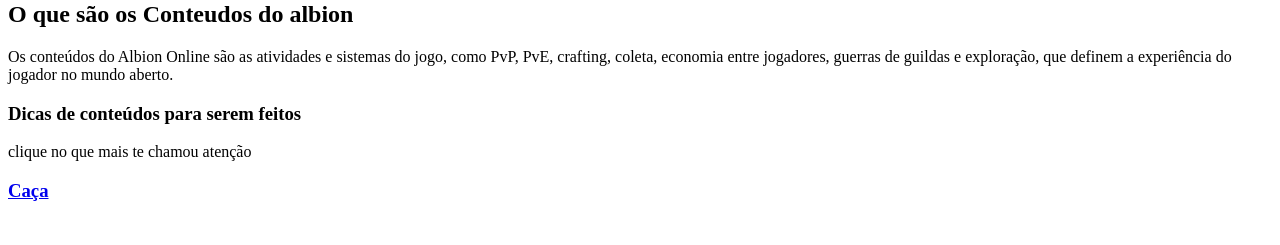
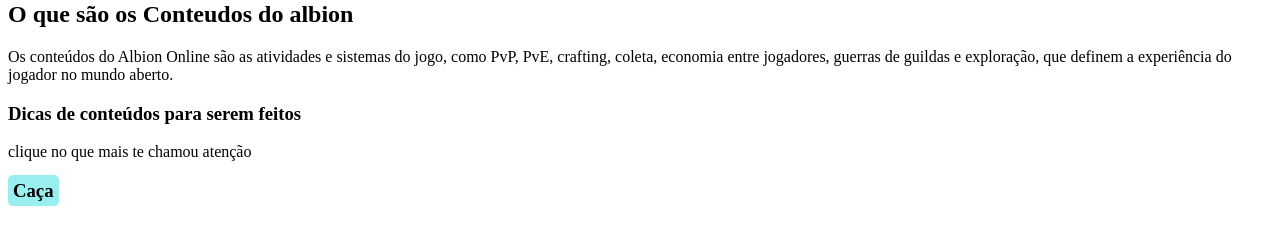
Before and after one commit to abidyelmartinsdemoraes26-art/Albion_inciante, a plain HTML site: page index.html in a window 1280 px wide. Shown: the part 79-324 px from the top of the page. Drawn offline with Linux system fonts and the light colour scheme.

Commit message:
configurando botao

```diff
--- /dev/null
+++ b/estilo/style.css
@@ -0,0 +1,14 @@
+@charset "UTF-8";
+
+.botao_de_conteudo {
+    background-color: rgba(10, 217, 217, 0.415);
+    color: black;
+    margin: auto;
+    border-radius: 5px;
+    padding: 5px;
+    text-decoration: none;
+}
+
+:hover.botao_de_conteudo {
+    text-decoration: underline;
+}
--- a/index.html
+++ b/index.html
@@ -4,6 +4,7 @@
     <meta charset="UTF-8">
     <meta name="viewport" content="width=device-width, initial-scale=1.0">
     <title>Albion_para_iniciantes</title>
+    <link rel="stylesheet" href="estilo/style.css">
 </head>
 <body>
     <header>
@@ -23,7 +24,7 @@
 
         <p>clique no que mais te chamou atenção</p>
 
-        <h3><a href="caça.html">Caça</a></h3>
+        <h3><a href="caça.html" class="botao_de_conteudo">Caça</a></h3>
 
 
 
```
